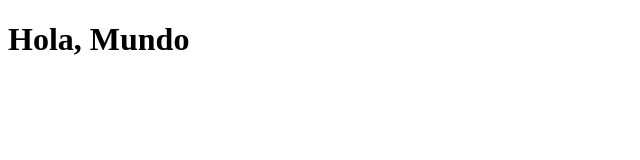
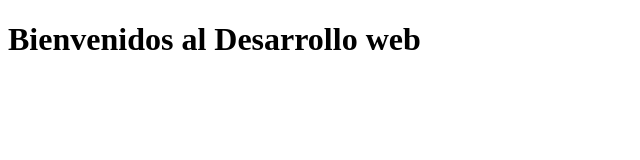
Before and after one commit to Fabrizio-byte/Primera-pagina-web, a plain HTML site: page index.html in a window 1280 px wide. Shown: the whole page, without its empty margins (0-640 px from the left). Drawn offline with Linux system fonts and the light colour scheme.

Commit message:
Update index.html

```diff
--- a/index.html
+++ b/index.html
@@ -5,6 +5,6 @@
         <title>Página de Prueba</title>
     </head>
     <body>
-        <h1>Hola, Mundo</h1>
+        <h1>Bienvenidos al Desarrollo web</h1>
     </body>
 </html>
```
